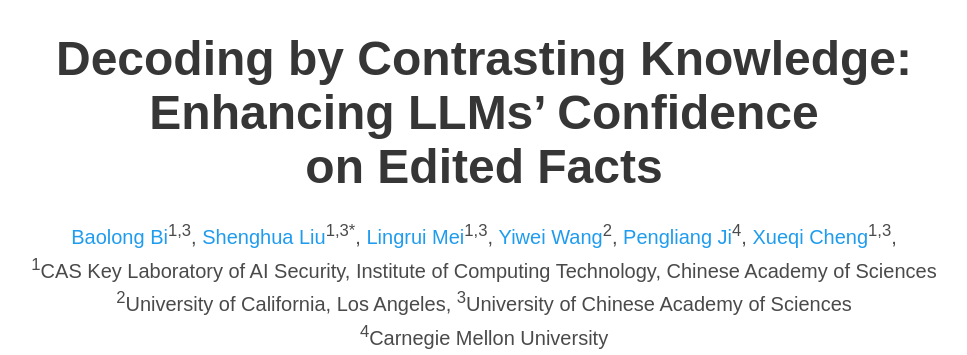
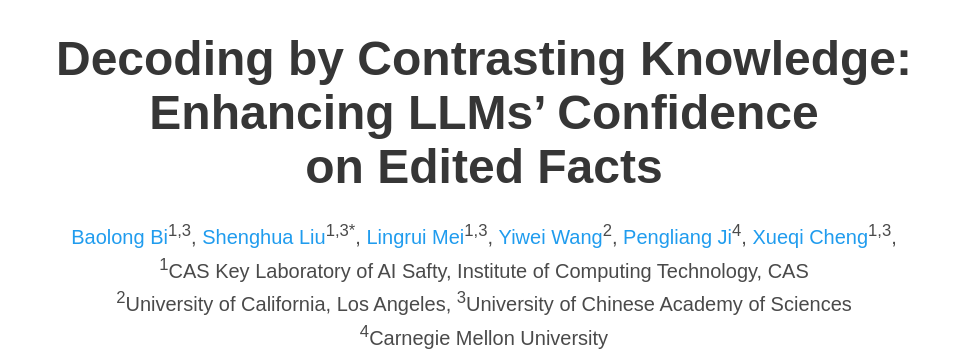
Before and after one commit to Meirtz/deck-llm.github.io, a plain HTML site: page index.html in a window 1280 px wide. Shown: the part 170-525 px from the top of the page, without its empty margins (156-1123 px from the left). Drawn offline with nearby package versions, Linux system fonts and the light colour scheme; some packages are replaced by stand-ins of ours; some icons are missing; a web font is replaced by a local one.

Commit message:
Update organization

```diff
--- a/index.html
+++ b/index.html
@@ -86,7 +86,7 @@
                   </div>
 
                   <div class="is-size-5 publication-authors">
-                    <span class="author-block"><sup>1</sup>CAS Key Laboratory of AI Security, Institute of Computing Technology, Chinese Academy of Sciences<br><sup>2</sup>University of California, Los Angeles, <sup>3</sup>University of Chinese Academy of Sciences</span><br><sup>4</sup>Carnegie Mellon University</span>
+                    <span class="author-block"><sup>1</sup>CAS Key Laboratory of AI Safty, Institute of Computing Technology, CAS<br><sup>2</sup>University of California, Los Angeles, <sup>3</sup>University of Chinese Academy of Sciences</span><br><sup>4</sup>Carnegie Mellon University</span>
                     <span class="eql-cntrb"><small><br><sup>*</sup>Corresponding author.</small></span>
                   </div>
 
```
